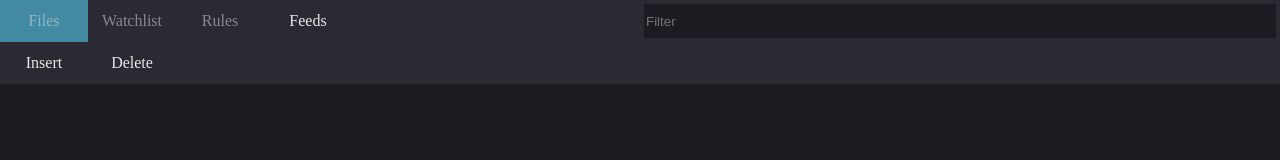
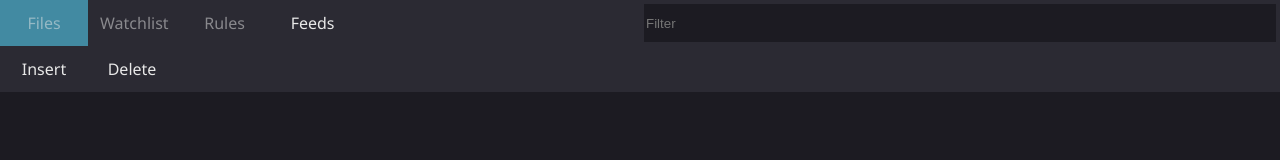
Before and after one commit to 367718/camp, a plain HTML site: page minami/rsc/feeds.html in a window 1280 px wide. Drawn offline with Linux system fonts and the light colour scheme; no server answers.

Commit message:
placeholder

```diff
--- a/minami/rsc/styles.css
+++ b/minami/rsc/styles.css
@@ -47,6 +47,7 @@ body {
     display: flex;
     flex-direction: column;
     background-color: var(--primary-color);
+    font-family: "Bahnschrift", "Segoe UI Variable Text", "Segoe UI", system-ui, sans-serif;
 
 }
 
```
